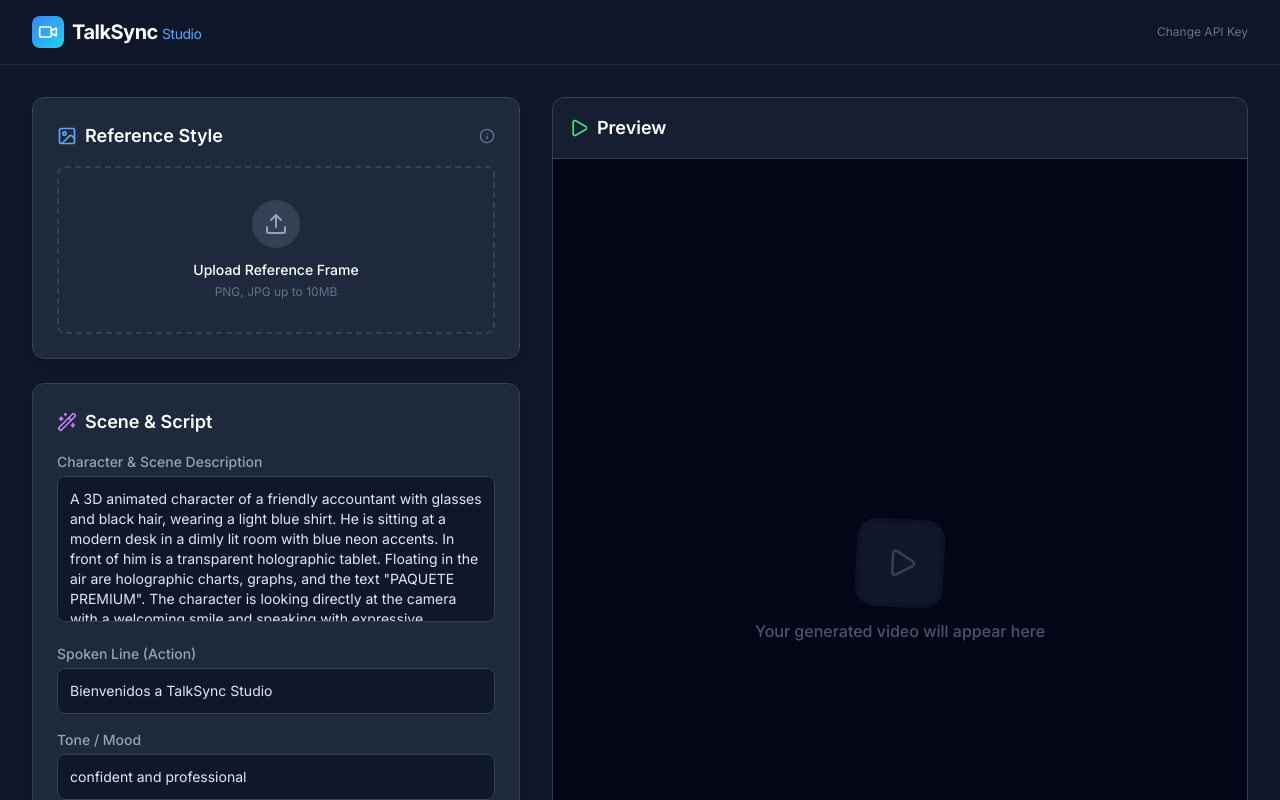
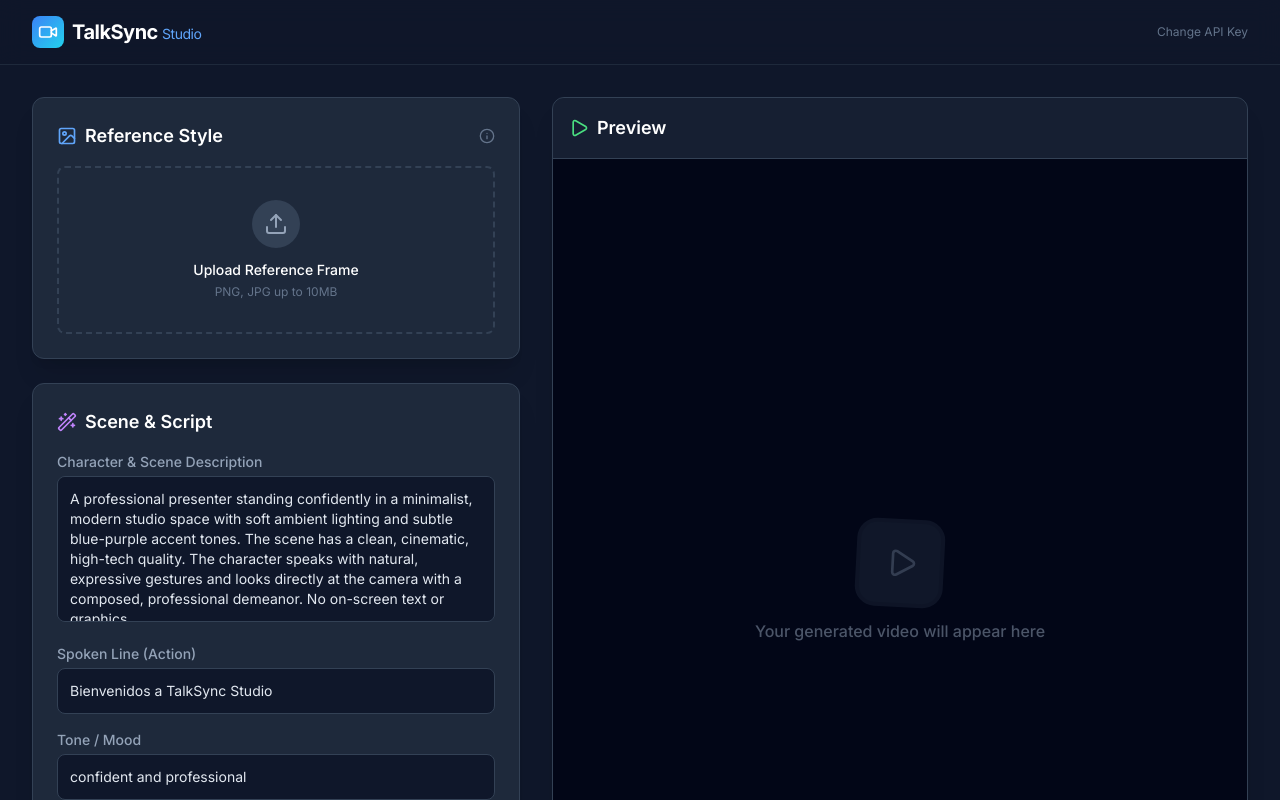
Before and after one commit to jairoamayalaverde/Video-Contador, a React (Vite) app: page / in a window 1280 px wide. Shown: the top 800 px of the page. Built offline with nearby package versions, Linux system fonts and the light colour scheme; no server answers.

Commit message:
Update App.tsx

```diff
--- a/App.tsx
+++ b/App.tsx
@@ -5,7 +5,7 @@
 // 2. AÑADIMOS ICONOS NUEVOS (Smartphone, Monitor, Square, Tv)
 import { Video, Upload, AlertCircle, Play, Download, Wand2, Image as ImageIcon, Info, Smartphone, Monitor, Square, Tv } from 'lucide-react';
 
-const DEFAULT_PROMPT = `A 3D animated character of a friendly accountant with glasses and black hair, wearing a light blue shirt. He is sitting at a modern desk in a dimly lit room with blue neon accents. In front of him is a transparent holographic tablet. Floating in the air are holographic charts, graphs, and the text "PAQUETE PREMIUM". The character is looking directly at the camera with a welcoming smile and speaking with expressive gestures. The scene is cinematic and high-tech.`;
+const DEFAULT_PROMPT = `A professional presenter standing confidently in a minimalist, modern studio space with soft ambient lighting and subtle blue-purple accent tones. The scene has a clean, cinematic, high-tech quality. The character speaks with natural, expressive gestures and looks directly at the camera with a composed, professional demeanor. No on-screen text or graphics.`;
 
 const App: React.FC = () => {
   const [hasKey, setHasKey] = useState<boolean>(false);
```
